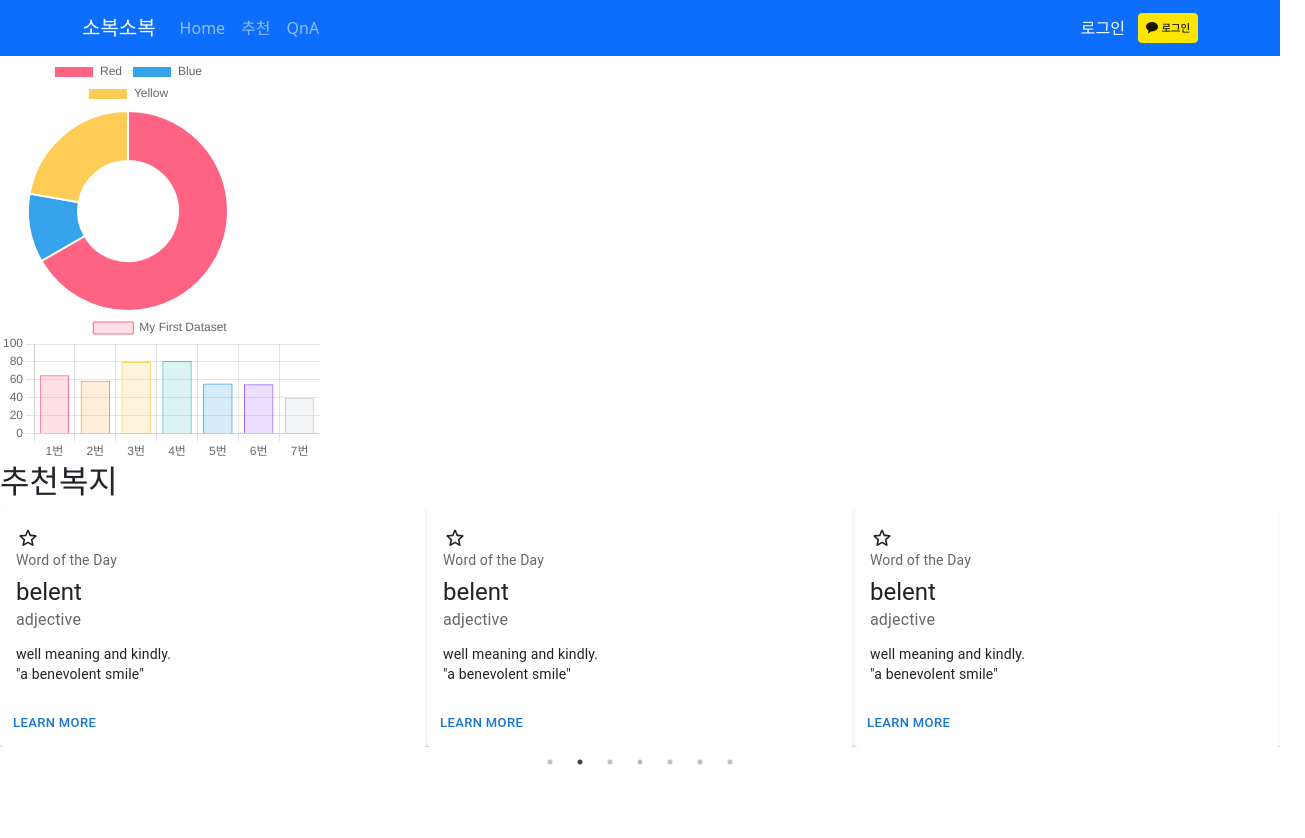
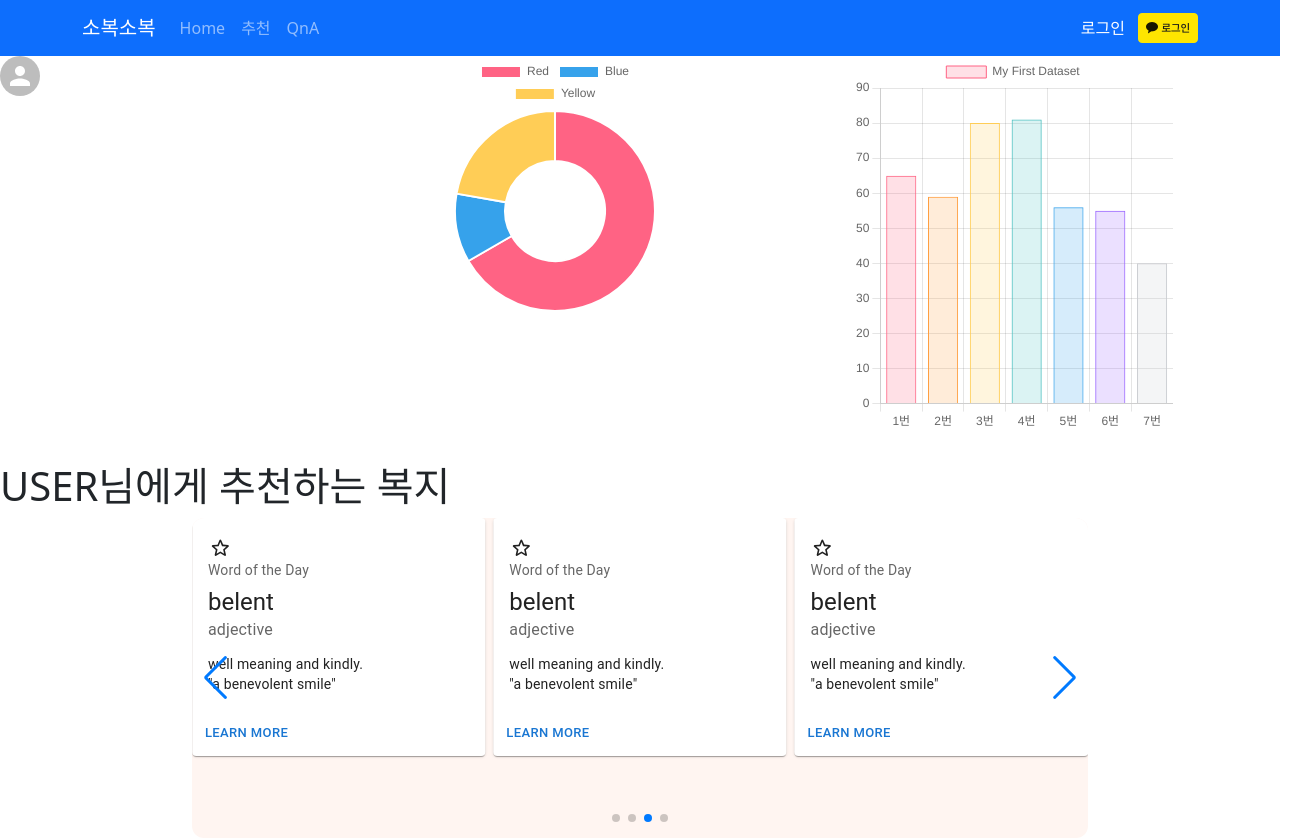
Before and after one commit to seongbiny/soboksobok, a React (Create React App) app in the folder frontend/: page /recommend in a window 1280 px wide. Shown: the whole page, 1305 px wide, since content can reach past the window. Before the commit the page ends 800 px from the top, so only its background shows below. Built offline with nearby package versions, Linux system fonts and the light colour scheme.

Commit message:
[S06P22C205-54] Feat: card swiper 수정

```diff
--- a/frontend/package.json
+++ b/frontend/package.json
@@ -28,8 +28,10 @@
     "react-scripts": "5.0.0",
     "react-slick": "^0.28.1",
     "redux": "^4.1.2",
+    "sass": "^1.49.9",
     "slick-carousel": "^1.8.1",
     "styled-components": "^5.3.3",
+    "swiper": "^8.0.7",
     "web-vitals": "^2.1.4"
   },
   "scripts": {
--- a/frontend/src/components/WelfareDetail/DetailMain.js
+++ b/frontend/src/components/WelfareDetail/DetailMain.js
@@ -6,16 +6,8 @@ import {
   BsStarFill,
   BsStar,
 } from "react-icons/bs";
-
-const StyledMain = styled.div`
-  box-sizing: border-box;
-  height: 30vh;
-  width: 70vw;
-  border: 1px solid gray;
-  border-radius: 20px;
-  margin: 10px;
-  padding: 10px;
-`;
+import Box from "@mui/material/Box";
+import Paper from "@mui/material/Paper";
 
 function DetailMain() {
   const [likeBtn, setLikeBtn] = useState(false);
@@ -23,7 +15,16 @@ function DetailMain() {
 
   return (
     <div>
-      <StyledMain>
+      <Box
+        sx={{
+          "& > :not(style)": {
+            m: 1,
+            width: 1000,
+            height: 128,
+          },
+        }}
+      >
+        <Paper elevation={3}>
           {likeBtn ? (
             <BsStarFill
               size="30"
@@ -56,7 +57,9 @@ function DetailMain() {
               }}
             />
           )}
-      </StyledMain>
+          상세내용
+        </Paper>
+      </Box>
     </div>
   );
 }
--- a/frontend/src/components/WelfareRecommend/Slide.js
+++ b/frontend/src/components/WelfareRecommend/Slide.js
@@ -1,31 +1,51 @@
 import React from "react";
-import Slider from "react-slick";
+import { Swiper, SwiperSlide } from "swiper/react";
+import SwiperCore, { Pagination, Autoplay, Navigation } from "swiper/core";
+import "swiper/css";
+import "swiper/css/pagination";
+import "swiper/css/navigation";
 import WelfareCard from "../WelfareCard";
 
-const settings = {
-  dots: true,
-  infinite: true,
-  speed: 500,
-  autoplay: true,
-  autoplaySpeed: 3000,
-  slidesToShow: 3,
-  slidesToScroll: 1,
-};
+SwiperCore.use([Pagination, Autoplay, Navigation]);
 
 function Slide() {
   return (
-    <div>
-      <h2>추천복지</h2>
-      <Slider {...settings}>
-        <WelfareCard />
-        <WelfareCard />
-        <WelfareCard />
-        <WelfareCard />
-        <WelfareCard />
-        <WelfareCard />
-        <WelfareCard />
-      </Slider>
-    </div>
+    <main className="ExampleComponent">
+      <div className="main-wrap">
+        <h1>USER님에게 추천하는 복지</h1>
+        <Swiper
+          style={{
+            width: "70vw",
+            height: "40vh",
+            backgroundColor: "#FFF5F1",
+            borderRadius: "12px",
+          }}
+          spaceBetween={8}
+          slidesPerView={3}
+          initialSlide={1}
+          navigation
+          scrollbar={{ draggable: true }}
+          pagination={{
+            clickable: true,
+          }}
+          loop
+          autoplay={{ delay: 3000 }}
+        >
+          <SwiperSlide>
+            <WelfareCard />
+          </SwiperSlide>
+          <SwiperSlide>
+            <WelfareCard />
+          </SwiperSlide>
+          <SwiperSlide>
+            <WelfareCard />
+          </SwiperSlide>
+          <SwiperSlide>
+            <WelfareCard />
+          </SwiperSlide>
+        </Swiper>
+      </div>
+    </main>
   );
 }
 export default Slide;
--- a/frontend/src/pages/WelfareRecommend.jsx
+++ b/frontend/src/pages/WelfareRecommend.jsx
@@ -1,19 +1,33 @@
 import React from "react";
 import Chart from "../components/WelfareRecommend/Chart";
 import LineChart from "../components/WelfareRecommend/LineChart";
+import Slide from "../components/WelfareRecommend/Slide";
 import styled from 'styled-components';
-import Slide from "../components/WelfareRecommend/Slide";
+import { Avatar } from "@mui/material";
 
 const StyledContainer = styled.div`
-
+    display: grid;
+    grid-template-rows: repeat(2, 1fr);
+    grid-template-columns: repeat(3, 1fr);
+    row-gap:30px;
+    justify-content: center;
+`;
+const StyledBox = styled.div`
+    grid-column-start: 1;
+    grid-column-end: 4;
+    grid-row-start: 2;
+    grid-row-end: 3;
 `;
 
 function WelfareRecommend(){
     return(
         <StyledContainer>
+            <Avatar />
             <Chart />
             <LineChart />
-            <Slide />
+            <StyledBox>
+                <Slide />
+            </StyledBox>
         </StyledContainer>
     )
 }
```
Also changed, not shown: frontend/src/components/WelfareRecommend/Avatar.js (added, +10 -0 lines), 1 other file (tests, documents, lock files or other folders). Lines whose indentation alone changed are shown as unchanged.
